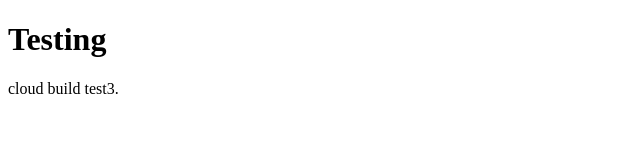
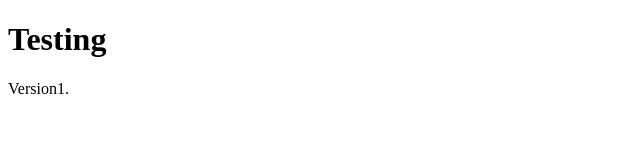
Before and after one commit to umasuryasai/ci-cd-testing, a plain HTML site: page others/index.html in a window 1280 px wide. Shown: the full height of the page, 0-640 px from the left. Drawn offline with Linux system fonts and the light colour scheme.

```diff
--- a/index.html
+++ b/others/index.html
@@ -2,12 +2,12 @@
 <html>
 <head>
 <meta charset="UTF-8">
-<title>Page Title</title>
+<title>SURYA</title>
 </head>
 <body>
 
 <h1>Testing</h1>
-<p>cloud build test3.</p>
+<p>Version1.</p>
 
 </body>
 </html>
```
Also changed, not shown: .github/workflows/docker-ci.yml, README.md, 7 other files.
